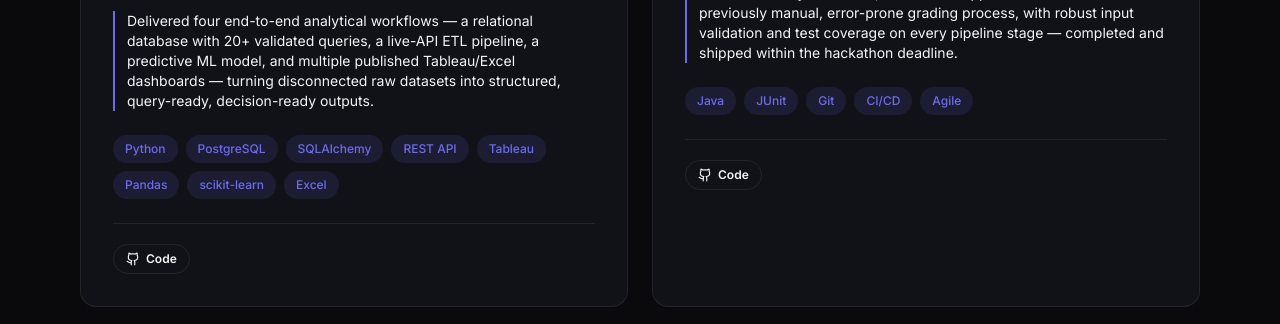
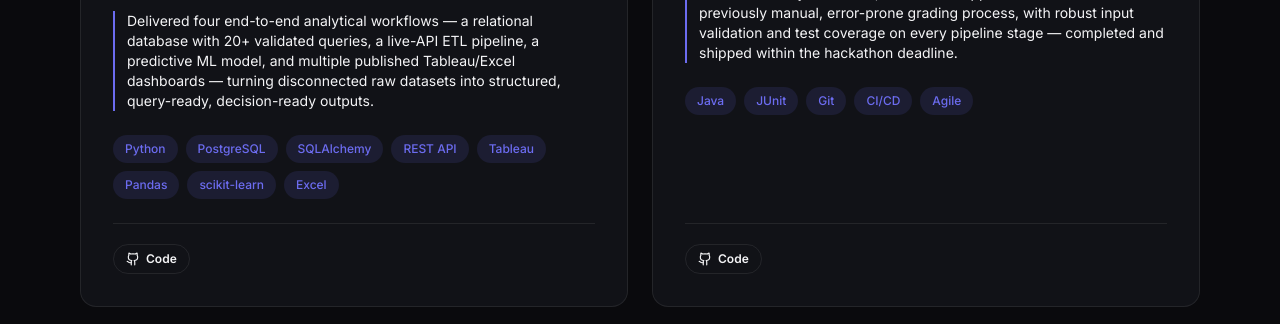
Before and after one commit to Kishanr19/Kishanr19.github.io, a React (Vite) app: page / in a window 1280 px wide. Shown: the part 4440-4764 px from the top of the page. Built offline with nearby package versions, Linux system fonts and the light colour scheme.

Commit message:
Pin Code/Report links to bottom of card so short cards don't leave a big empty gap

```diff
--- a/src/components/Projects.jsx
+++ b/src/components/Projects.jsx
@@ -8,7 +8,7 @@ function ProjectCard({ project }) {
   return (
     <article
       ref={ref}
-      className={`reveal group rounded-card border border-base-border bg-base-surface p-8 transition-all hover:border-base-borderHover hover:bg-base-raised ${
+      className={`reveal group h-full flex flex-col rounded-card border border-base-border bg-base-surface p-8 transition-all hover:border-base-borderHover hover:bg-base-raised ${
         project.wide ? 'md:col-span-2' : ''
       }`}
     >
@@ -47,7 +47,7 @@ function ProjectCard({ project }) {
         ))}
       </div>
 
-      <div className="flex flex-wrap items-center gap-2.5 pt-5 border-t border-base-border">
+      <div className="mt-auto flex flex-wrap items-center gap-2.5 pt-5 border-t border-base-border">
         <a
           href={project.github}
           target="_blank"
```
